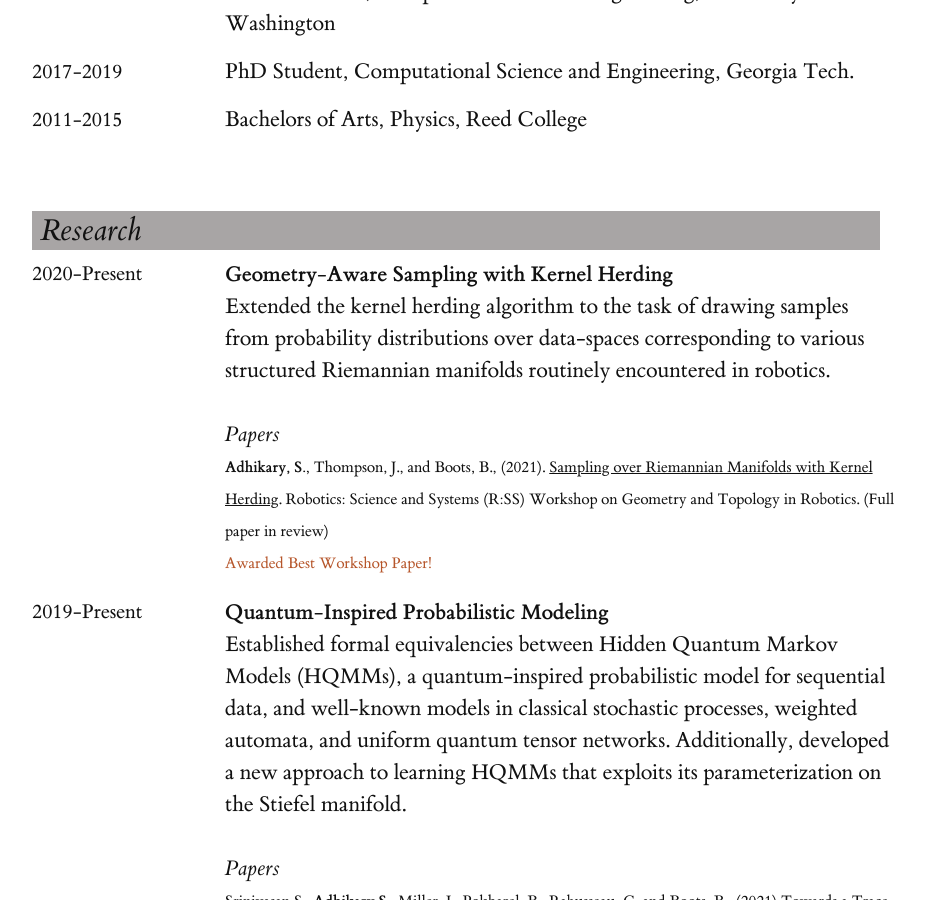
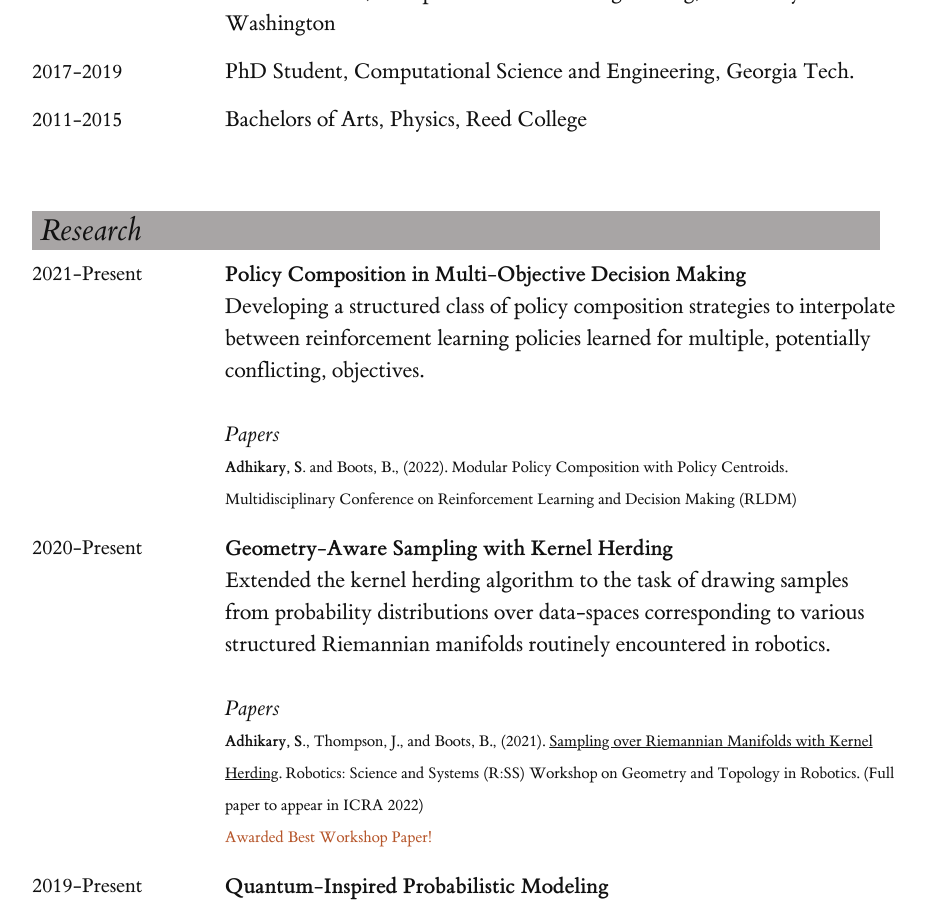
Before and after one commit to sandeshAdhikary/sandeshadhikary.github.io, a Jekyll site: the page built from resume/index.html, in a window 1280 px wide and 900 px high, scrolled down 427 px. Shown: the whole window, without its empty margins (128-1054 px from the left). Built offline with Jekyll 4.4.1, drawn with Linux system fonts in a browser that asks for light colours; a style sheet for code colours, icons or effects is not loaded.

Commit message:
added rldm and icra

```diff
--- a/resume/index.html
+++ b/resume/index.html
@@ -83,8 +83,29 @@ permalink: /resume.html
 
 <!--Research-->
      <h2 class="resume-header"> Research </h2>
+     <!--Policy Centroids-->
      <div class="row">
-         <!--Kernel Herding-->
+          <div class="left-margin">
+            2021-Present
+          </div>
+          <div class="main-column">
+              <b>Policy Composition in Multi-Objective Decision Making</b>
+              <br>
+              Developing a structured class of policy composition strategies to interpolate between reinforcement
+              learning policies learned for multiple, potentially conflicting, objectives.
+              <br>
+              <br>
+              <i>Papers</i>
+              <div class="note">
+                  <b>Adhikary, S.</b> and Boots, B., (2022).
+                  Modular Policy Composition with Policy Centroids.
+                  Multidisciplinary Conference on Reinforcement Learning and Decision Making (RLDM)
+                  <br>
+              </div>
+          </div>
+      </div>
+     <!--Kernel Herding-->
+     <div class="row">
           <div class="left-margin">
             2020-Present
           </div>
@@ -99,7 +120,7 @@ permalink: /resume.html
               <div class="note">
                   <b>Adhikary, S.</b>, Thompson, J., and Boots, B., (2021).
                   <a href="https://sites.google.com/view/geotopo-rss2021/accepted-contributions">Sampling over Riemannian Manifolds with Kernel Herding</a>.
-                  Robotics: Science and Systems (R:SS) Workshop on Geometry and Topology in Robotics. (Full paper in review)
+                  Robotics: Science and Systems (R:SS) Workshop on Geometry and Topology in Robotics. (Full paper to appear in ICRA 2022)
                   <br>
                   <span style="color: rgb(182, 86, 43)">Awarded Best Workshop Paper!</span>
               </div>
```
Also changed, not shown: index.html (+16 -5 lines), 1 other file.
